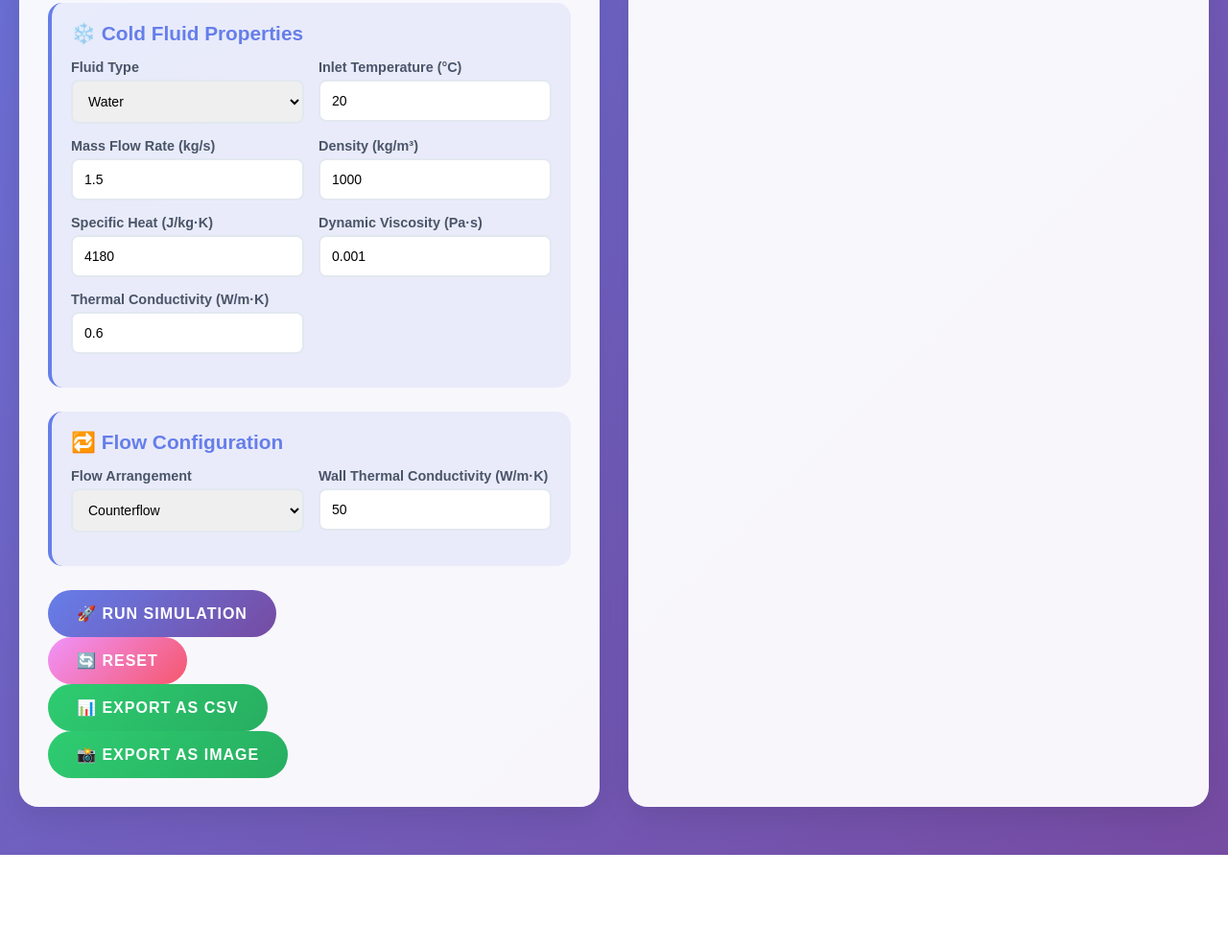
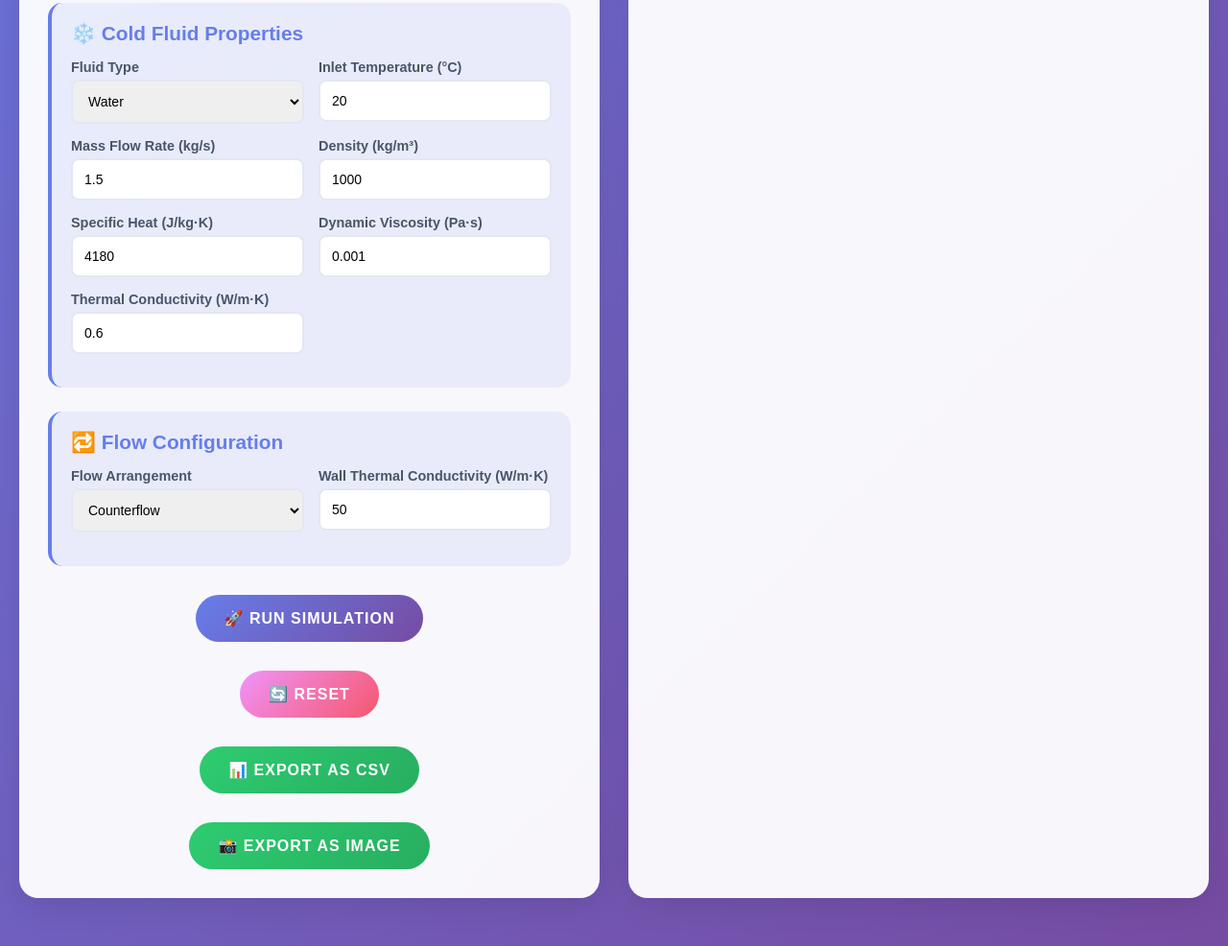
Before and after one commit to Hardik-Agarwal-Code/DPHX, a plain HTML site: page index.html in a window 1280 px wide. Shown: the part 977-1963 px from the top of the page at 96% size. Before the commit the page ends 1868 px from the top, so only its background shows below. Drawn offline with nearby package versions, Linux system fonts and the light colour scheme.

Commit message:
Update index.html

```diff
--- a/index.html
+++ b/index.html
@@ -412,16 +412,16 @@
                     </div>
                 </div>
 
-                <div class="button-group1">
+                <div class="button-group">
                     <button class="btn btn-primary" onclick="runSimulation()">🚀 Run Simulation</button>
                 </div>
-                <div class="button-group2">
+                <div class="button-group">
                     <button class="btn btn-secondary" onclick="resetForm()">🔄 Reset</button>
                 </div>
-                <div class="button-group3">
+                <div class="button-group">
                     <button class="btn btn-export" onclick="exportResults()">📊 Export as CSV</button>
                 </div>
-                <div class="button-group4">
+                <div class="button-group">
                     <button class="btn btn-export" onclick="exportAsImage()">📸 Export as Image</button>
                 </div>
             </div>
```
